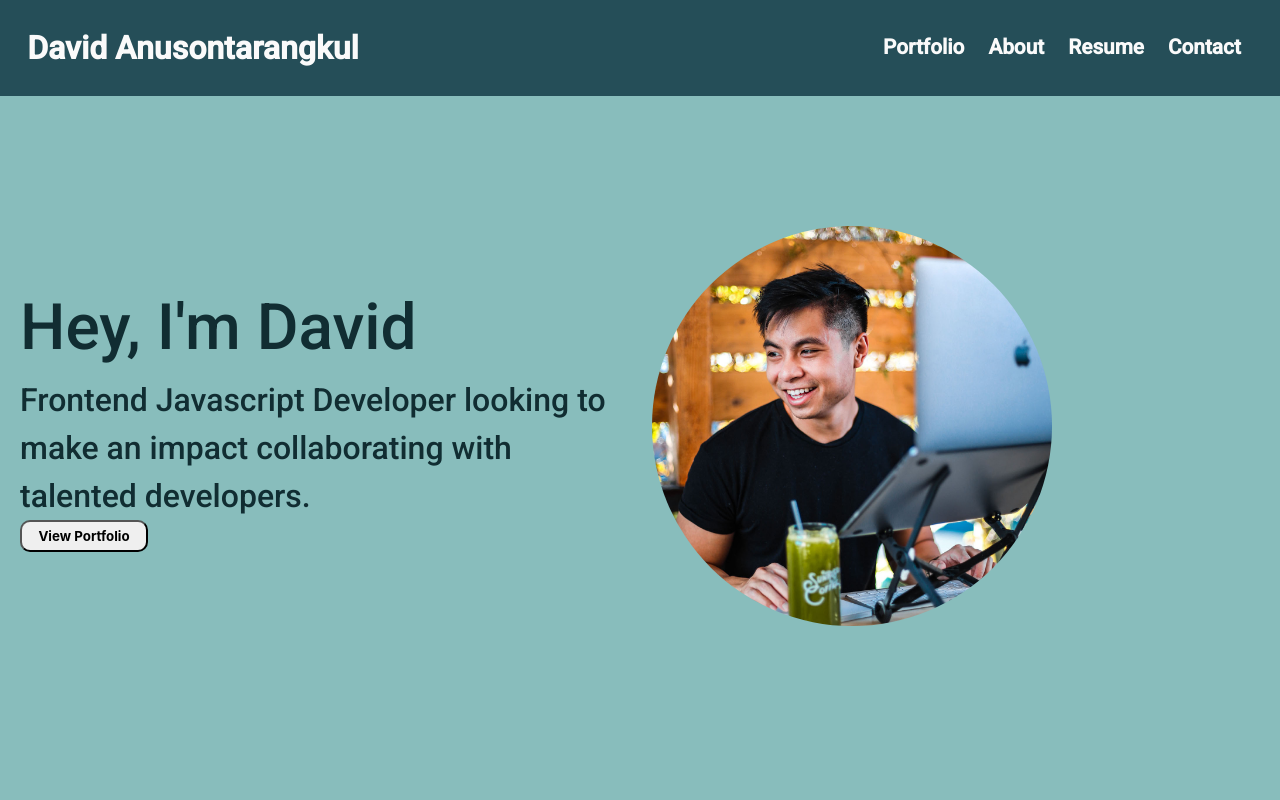
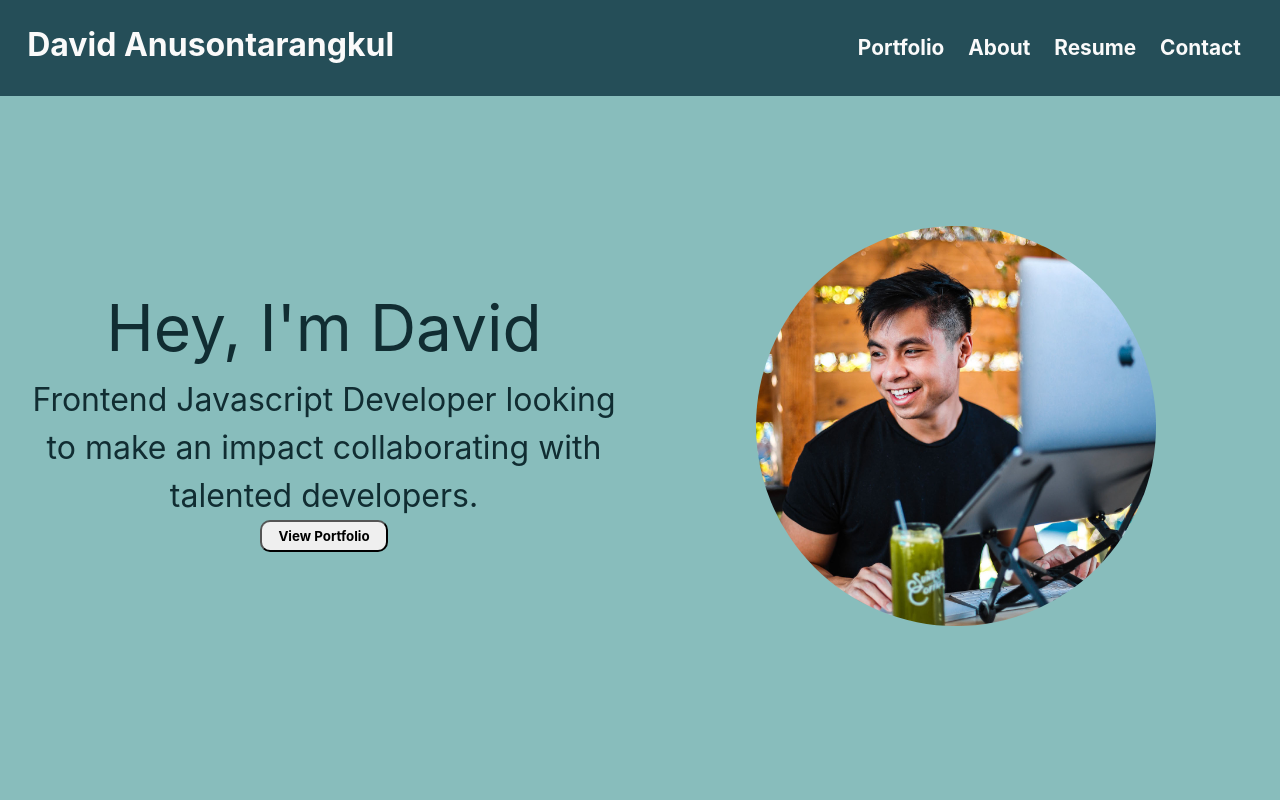
Before and after one commit to anusontarangkul/react-portfolio, a React (Create React App) app: page / in a window 1280 px wide. Shown: the top 800 px of the page. Built offline with nearby package versions, Linux system fonts and the light colour scheme.

Commit message:
add links

```diff
--- a/package.json
+++ b/package.json
@@ -8,6 +8,8 @@
     "@testing-library/user-event": "^12.1.10",
     "react": "^17.0.1",
     "react-dom": "^17.0.1",
+    "react-router": "^5.2.0",
+    "react-router-dom": "^5.2.0",
     "react-scripts": "4.0.0",
     "web-vitals": "^0.2.4"
   },
--- a/src/App.js
+++ b/src/App.js
@@ -1,17 +1,26 @@
 import React from 'react';
+import { Route, Switch, Link, NavLink, Redirect } from "react-router-dom";
 import About from "./Components/About";
 import Contact from "./Components/Contact";
 import Home from "./Components/Home";
 import Navbar from "./Components/Navbar";
+import Portfolio from "./Components/Portfolio"
 import Wrapper from "./Components/Wrapper";
 import Footer from "./Components/Footer"
 import './App.css';
 
+
 function App() {
   return (
-    <div>
+    <div className="App">
       <Navbar />
-      <Home />
+      <Switch>
+        <Route path="/" exact component={Home} />
+        <Route path="/about" component={About} />
+        <Route path="/portfolio" component={Portfolio} />
+        <Route path="/contact" component={Contact} />
+
+      </Switch>
       <Footer />
     </div>
 
--- a/src/Components/Footer/index.js
+++ b/src/Components/Footer/index.js
@@ -1,5 +1,7 @@
 import React from 'react';
 import './style.css';
+import { Link } from "react-router-dom";
+
 
 function Footer() {
     return (
@@ -7,7 +9,7 @@ function Footer() {
             <div className="columns">
                 <div className="column footer-column">
                     <p className="footer-details has-text-white-bis">Looking to hire a software developer?</p>
-                    <button className="footer-button">Contact Me</button>
+                    <Link to='/contact'><button className="footer-button">Contact Me</button></Link>
                 </div>
                 <div className=" column footer-column  has-text-weight-medium ">
                     <ul className="menu simple footer-icon">
--- a/src/Components/Home/index.js
+++ b/src/Components/Home/index.js
@@ -1,6 +1,7 @@
 import React from 'react';
 import './style.css';
 import profile from "./profile.jpg"
+import { Link } from "react-router-dom";
 
 
 function Home() {
@@ -10,7 +11,7 @@ function Home() {
                 <div className="column left-col">
                     <h1 className="intro">Hey, I'm David</h1>
                     <p className="intro-des">Frontend Javascript Developer looking to make an impact collaborating with talented developers.</p>
-                    <button className="view-button">View Portfolio</button>
+                    <Link to='/portfolio'><button className="view-button">View Portfolio</button></Link>
                 </div>
                 <div className="column right-col">
                     <img className="profile-pic" src={profile} />
--- a/src/Components/Navbar/index.js
+++ b/src/Components/Navbar/index.js
@@ -1,17 +1,19 @@
 import React from 'react';
 import './style.css';
+import { Link } from "react-router-dom";
 
 function Navbar() {
     return (
         <nav className='navbar' role='navigation' aria-label='main navigation'>
-            <div className='navbar-brand'>
-                <a href='/' className='navbar-item name-nav has-text-white-bis has-text-weight-bold'>
+            <div className='navbar-brand '>
+                <Link to='/'> <a href='/' className=' is-vcentered navbar-item name-nav has-text-white-bis has-text-weight-bold'>
                     David Anusontarangkul
-                </a>
+                </a></Link>
 
                 <a
                     role='button'
-                    className={'navbar-burger burger has-text-white-bis name-nav'}
+                    className={'navbar-burger burger has-text-white-bis '}
+
                     aria-label='menu'
                     aria-expanded='false'
                     data-target='navbarBasicExample'
@@ -24,18 +26,18 @@ function Navbar() {
             <div id='navbarBasicExample' className='navbar-menu'>
                 <div className='navbar-end'>
                     <div className='navbar-item nav-links'>
-                        <a href='/' className='navbar-item has-text-white-bis has-text-weight-bold'>
+                        <Link to='/portfolio'> <a href='/' className='navbar-item has-text-white-bis has-text-weight-bold'>
                             Portfolio
-            </a>
-                        <a href='/' className='navbar-item has-text-white-bis has-text-weight-bold'>
+            </a>    </Link>
+                        <Link to='/about'> <a href='/' className='navbar-item has-text-white-bis has-text-weight-bold'>
                             About
-            </a>
-                        <a href='/' className='navbar-item has-text-white-bis has-text-weight-bold'>
+            </a></Link>
+                        <Link to='/resume'> <a href='/' className='navbar-item has-text-white-bis has-text-weight-bold'>
                             Resume
-            </a>
-                        <a href='/' className='navbar-item has-text-white-bis has-text-weight-bold'>
+            </a></Link>
+                        <Link to='/contact'><a href='/' className='navbar-item has-text-white-bis has-text-weight-bold'>
                             Contact
-            </a>
+            </a></Link>
                     </div>
                 </div>
             </div>
--- a/src/Components/Navbar/style.css
+++ b/src/Components/Navbar/style.css
@@ -1,6 +1,7 @@
 .name-nav {
   font-size: 2rem;
   padding-left: 1.7rem;
+ padding-top: 1.3rem;
 }
 
 .navbar {
@@ -13,3 +14,8 @@
   font-size: 1.3rem;
   padding-right: 1.7rem;
 }
+
+
+.burger-edit {
+  padding-top: 3rem;
+}
--- /dev/null
+++ b/src/Components/Portfolio/index.js
@@ -0,0 +1,10 @@
+import React from 'react';
+import './style.css';
+
+function Portfolio() {
+    return (
+        null
+    );
+}
+
+export default Portfolio;
--- a/src/index.js
+++ b/src/index.js
@@ -1,6 +1,15 @@
 import React from 'react';
 import ReactDOM from 'react-dom';
-import './index.css';
+import { BrowserRouter } from "react-router-dom";
 import App from './App';
 
-ReactDOM.render(<App />, document.getElementById("root"));
+
+const rootElement = document.getElementById("root");
+ReactDOM.render(
+    <React.StrictMode>
+        <BrowserRouter>
+            <App />
+        </BrowserRouter>
+    </React.StrictMode>,
+    rootElement
+);
```
Also changed, not shown: src/Components/Portfolio/style.css (added), 1 other file (tests, documents, lock files or other folders).
